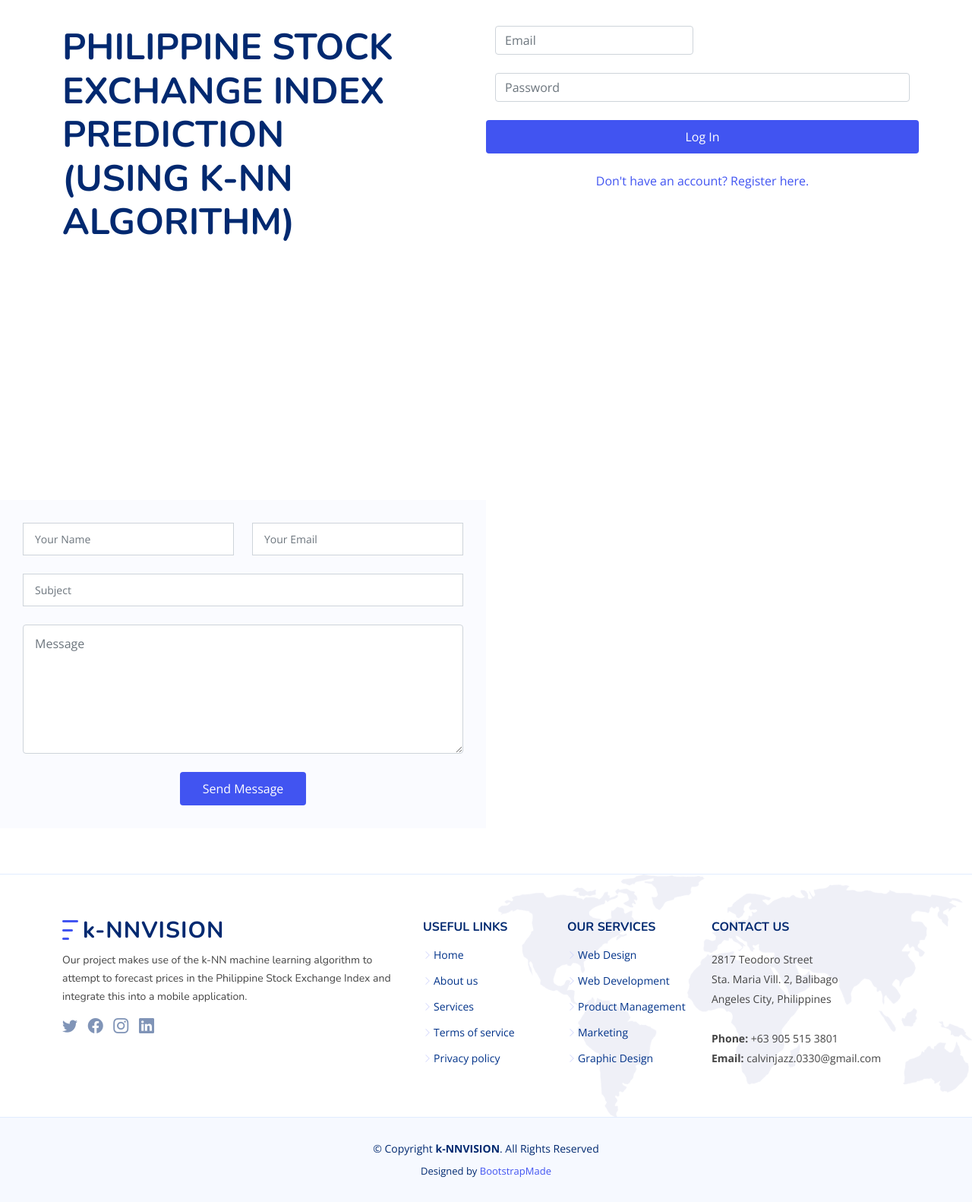
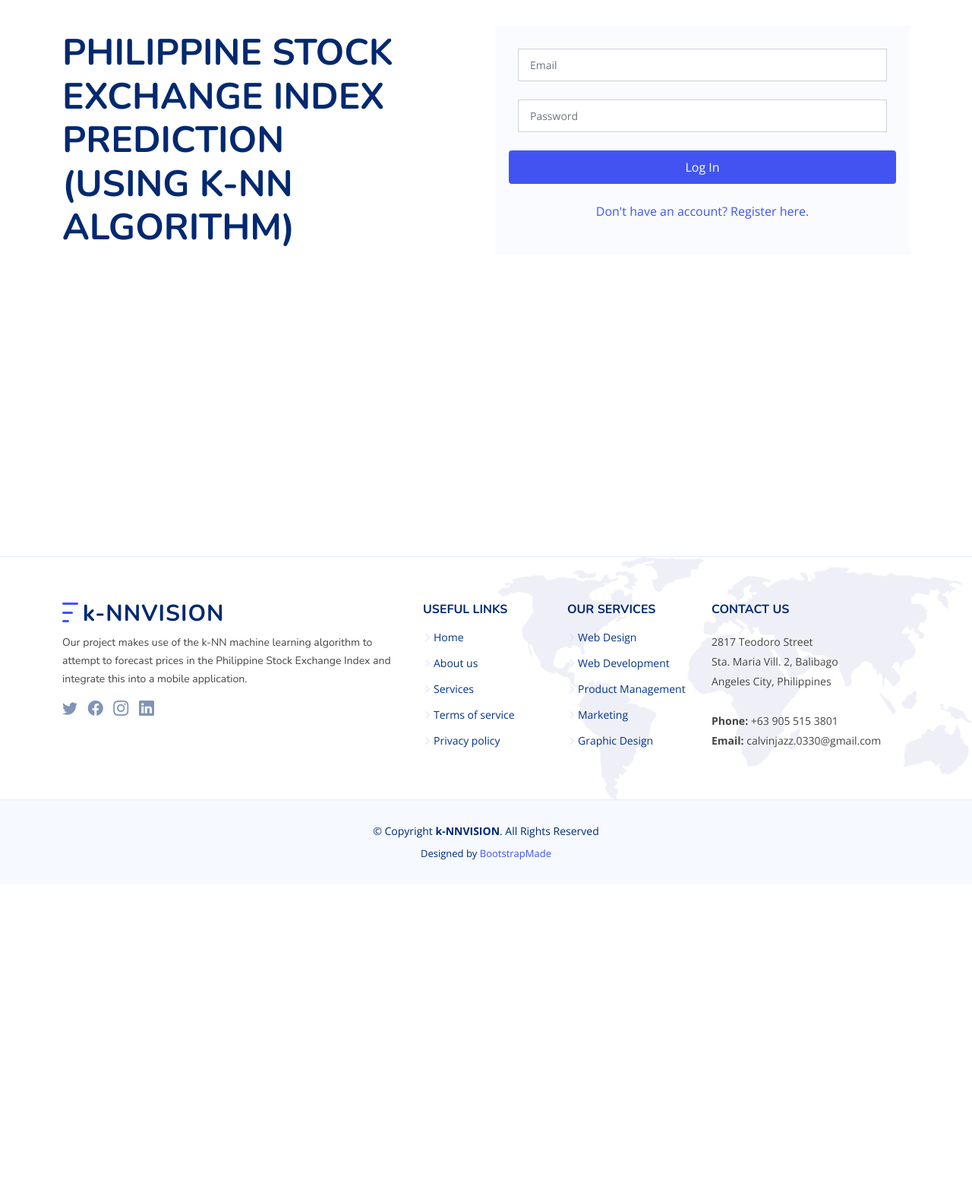
Before and after one commit to calvinjazz/thesis2-calvinjazz, a Django app: page /login in a window 1280 px wide. Shown: the part 84-1666 px from the top of the page at 76% size. After the commit the page ends 1216 px from the top, so only its background shows below. Run offline with Django 3.2, Linux system fonts and the light colour scheme; some libraries are stand-ins or nearby versions.

Commit message:
trying ui changes2

```diff
--- a/static/assets/css/style.css
+++ b/static/assets/css/style.css
@@ -2498,13 +2498,13 @@ section {
   margin-bottom: 0;
 }
 
-.chart .php-email-form {
+.chart .form-general {
   background: #fafbff;
   padding: 30px;
   height: 100%;
 }
 
-.chart .php-email-form .error-message {
+.chart .form-general .error-message {
   display: none;
   color: #fff;
   background: #ed3c0d;
@@ -2514,7 +2514,7 @@ section {
   font-weight: 600;
 }
 
-.chart .php-email-form .sent-message {
+.chart .form-general .sent-message {
   display: none;
   color: #fff;
   background: #18d26e;
@@ -2524,7 +2524,7 @@ section {
   font-weight: 600;
 }
 
-.chart .php-email-form .loading {
+.chart .form-general .loading {
   display: none;
   background: #fff;
   text-align: center;
@@ -2532,7 +2532,7 @@ section {
   margin-bottom: 24px;
 }
 
-.chart .php-email-form .loading:before {
+.chart .form-general .loading:before {
   content: "";
   display: inline-block;
   border-radius: 50%;
@@ -2545,26 +2545,26 @@ section {
   animation: animate-loading 1s linear infinite;
 }
 
-.chart .php-email-form input, .contact .php-email-form textarea {
+.chart .form-general input, .contact .form-general textarea {
   border-radius: 0;
   box-shadow: none;
   font-size: 14px;
   border-radius: 0;
 }
 
-.chart .php-email-form input:focus, .contact .php-email-form textarea:focus {
+.chart .form-general input:focus, .contact .form-general textarea:focus {
   border-color: #4154f1;
 }
 
-.chart .php-email-form input {
+.chart .form-general input {
   padding: 10px 15px;
 }
 
-.chart .php-email-form textarea {
+.chart .form-general textarea {
   padding: 12px 15px;
 }
 
-.chart .php-email-form button[type="submit"] {
+.chart .form-general button[type="submit"] {
   background: #4154f1;
   border: 0;
   padding: 10px 30px;
@@ -2573,7 +2573,7 @@ section {
   border-radius: 4px;
 }
 
-.chart .php-email-form button[type="submit"]:hover {
+.chart .form-general button[type="submit"]:hover {
   background: #5969f3;
 }
 
--- a/templates/login.html
+++ b/templates/login.html
@@ -84,12 +84,12 @@
 
 
             <div class="col-lg-6">
-              <form action="login" method="post">
+              <form action="login" method="post" class="form-general">
                 <div class="row gy-4">
                   {% csrf_token %}
 
 
-                  <div class="col-md-6">
+                  <div class="col-md-12">
                     <input type="text" class="form-control" name="username" placeholder="Email" required>
                   </div>
 
@@ -125,38 +125,6 @@
         <div class = "pb-5"></div>
         <div class = "pb-5"></div>
 
-        <div class="col-lg-6">
-          <form action="forms/contact.php" method="post" class="php-email-form">
-            <div class="row gy-4">
-
-              <div class="col-md-6">
-                <input type="text" name="name" class="form-control" placeholder="Your Name" required>
-              </div>
-
-              <div class="col-md-6 ">
-                <input type="email" class="form-control" name="email" placeholder="Your Email" required>
-              </div>
-
-              <div class="col-md-12">
-                <input type="text" class="form-control" name="subject" placeholder="Subject" required>
-              </div>
-
-              <div class="col-md-12">
-                <textarea class="form-control" name="message" rows="6" placeholder="Message" required></textarea>
-              </div>
-
-              <div class="col-md-12 text-center">
-                <div class="loading">Loading</div>
-                <div class="error-message"></div>
-                <div class="sent-message">Your message has been sent. Thank you!</div>
-
-                <button type="submit">Send Message</button>
-              </div>
-
-            </div>
-          </form>
-
-        </div>
 
       </section><!-- End Contact Section -->
 
```
